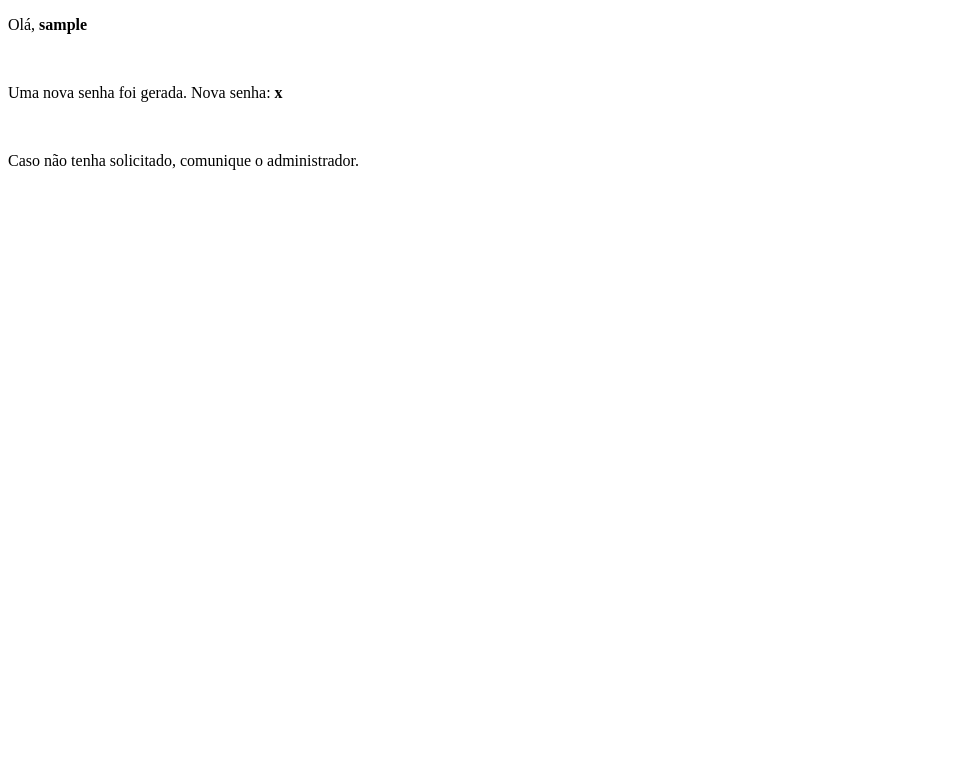
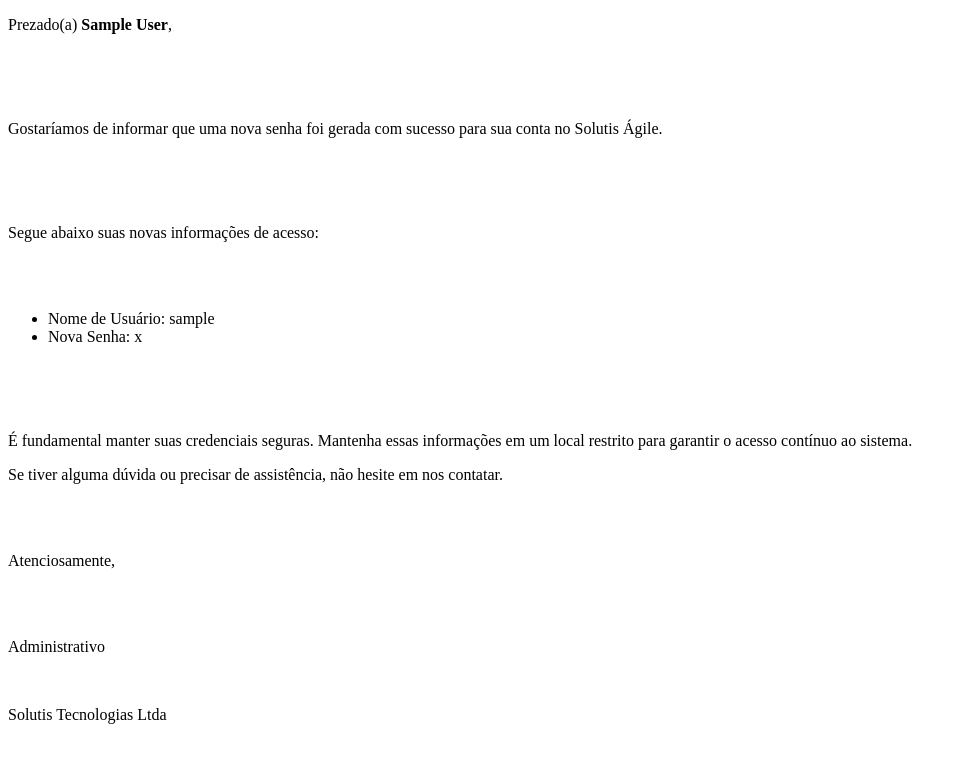
Before and after one commit to pedrogs97/solutis_manager_back, a Python web app: template templates/reset_password.html in a window 1280 px wide. Shown: the top 763 px of the page, without its empty margins (0-967 px from the left). Run offline with Jinja, Linux system fonts and the light colour scheme; the template is opened without the code that fills it: most values are stand-ins (such as "Sample title", 1, 10 or a date in 2020).

Commit message:
chore: adjust resert password

```diff
--- a/src/auth/service.py
+++ b/src/auth/service.py
@@ -546,7 +546,11 @@
             user.email,
             "Nova senha",
             "new_password",
-            {"username": name, "new_password": self.make_new_random_password()},
+            {
+                "username": user.username,
+                "new_password": self.make_new_random_password(),
+                "full_name": name,
+            },
         )
         if mail_client.send_message():
             service_log.set_log(
--- a/src/backends.py
+++ b/src/backends.py
@@ -284,7 +284,9 @@
         template = template_env.get_template(template_file)
 
         return template.render(
-            username=self.__extra["username"], new_password=self.__extra["new_password"]
+            username=self.__extra["username"],
+            new_password=self.__extra["new_password"],
+            full_name=self.__extra["full_name"],
         )
 
     def __prepare_message(self) -> None:
--- a/templates/reset_password.html
+++ b/templates/reset_password.html
@@ -1,8 +1,30 @@
 <!DOCTYPE html>
 <html lang="pt">
+    <head>
+        <meta charset="utf-8">
+        <title>Nova Senha</title>
+    </head>
     <body>
-        <p>Olá, <b>{{ username }}</b></p><br>
-        <p>Uma nova senha foi gerada. Nova senha: <b>{{ new_password }}</b></p><br>
-        <p>Caso não tenha solicitado, comunique o administrador.</p>
+        <p>Prezado(a) <b>{{ full_name }}</b>,</p><br>
+        <br>
+        <br>
+        <p>Gostaríamos de informar que uma nova senha foi gerada com sucesso para sua conta no Solutis Ágile.</p><br>
+        <br>
+        <br>
+        <p>Segue abaixo suas novas informações de acesso:</p><br>
+        <br>
+        <ul>
+            <li>Nome de Usuário: {{ username }}</li>
+            <li>Nova Senha: {{ new_password }}</li>
+        </ul><br>
+        <br>
+        <br>
+        <p>É fundamental manter suas credenciais seguras. Mantenha essas informações em um local restrito para garantir o acesso contínuo ao sistema.</p>
+        <p>Se tiver alguma dúvida ou precisar de assistência, não hesite em nos contatar.</p><br>
+        <br>
+        <p>Atenciosamente,</p><br>
+        <br>
+        <p>Administrativo</p><br>
+        <p>Solutis Tecnologias Ltda</p><br>
     </body>
 </html>
```
Also changed, not shown: src/tests/test_auth.py (+0 -2 lines), src/tests/test_email_client.py (+5 -1 lines).
